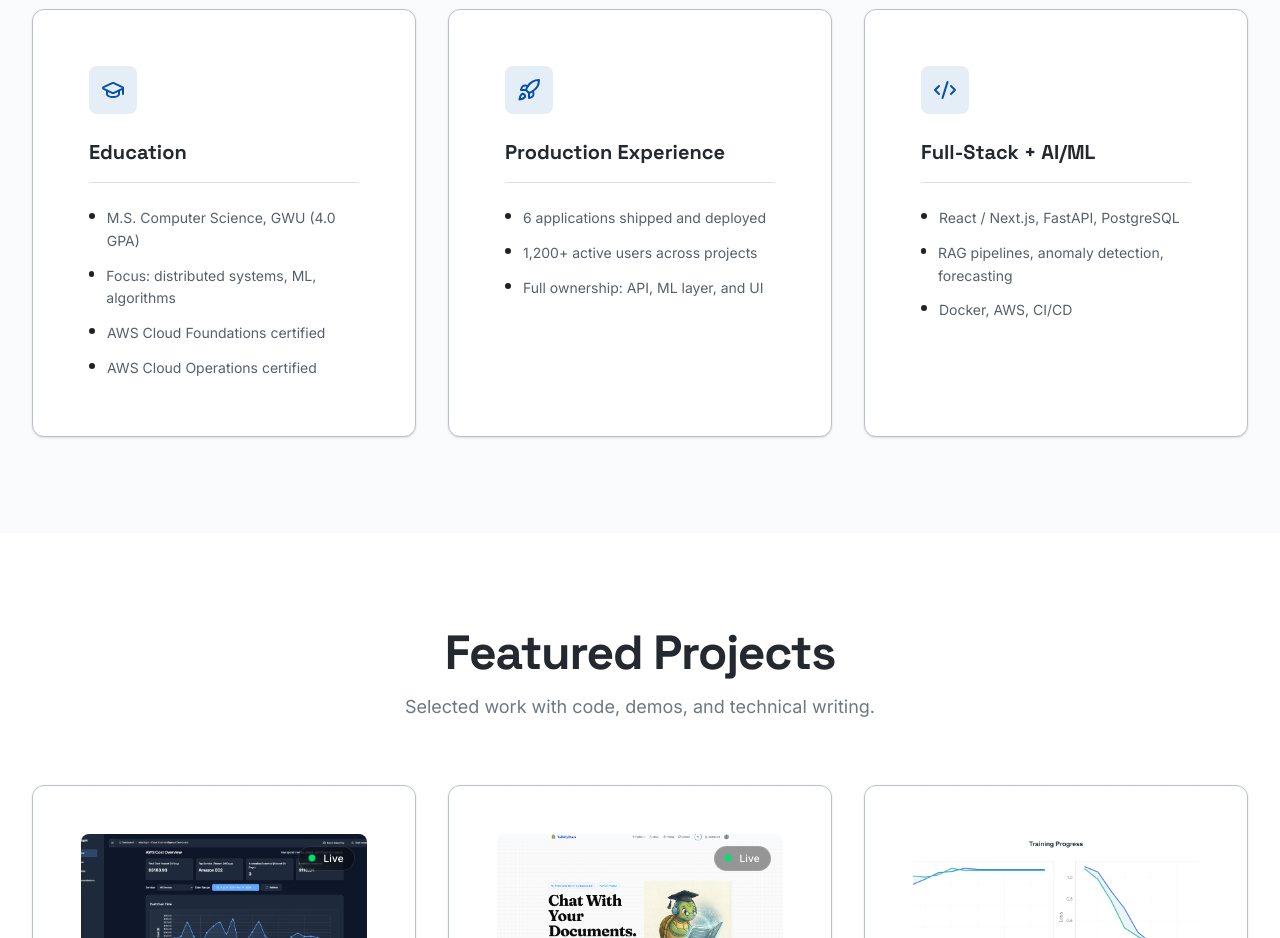
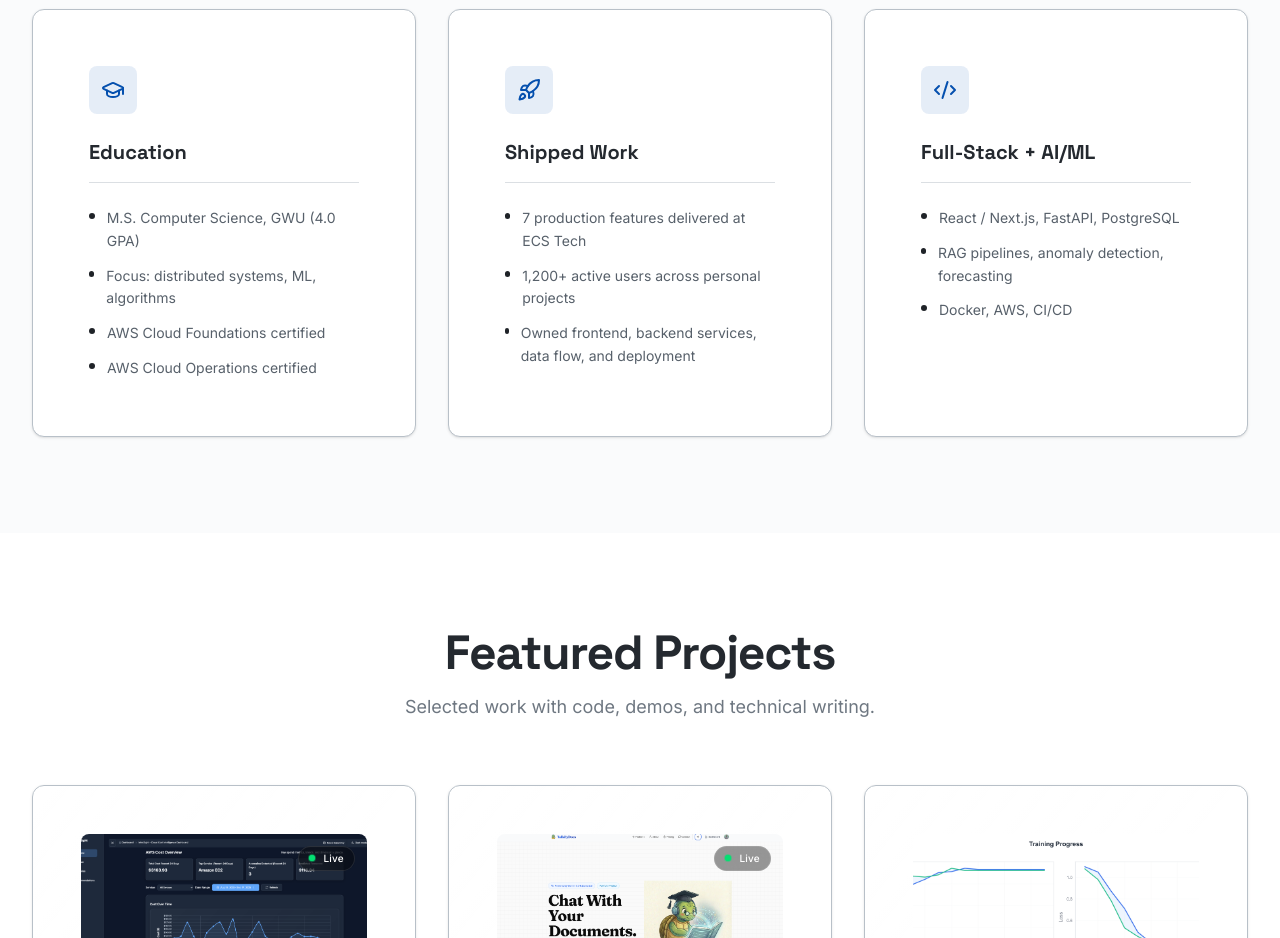
Before and after one commit to aabhiyann/portfolio-abhiyan, a React (Vite) app: page / in a window 1280 px wide. Shown: the part 1200-2138 px from the top of the page. Built offline with nearby package versions, Linux system fonts and the light colour scheme.

Commit message:
content: rewrite homepage shipped work card with concrete proof

```diff
--- a/src/components/WhyHireMe.tsx
+++ b/src/components/WhyHireMe.tsx
@@ -17,11 +17,11 @@ const WhyHireMe: React.FC = () => {
     },
     {
       icon: Rocket,
-      title: "Production Experience",
+      title: "Shipped Work",
       items: [
-        "6 applications shipped and deployed",
-        "1,200+ active users across projects",
-        "Full ownership: API, ML layer, and UI",
+        "7 production features delivered at ECS Tech",
+        "1,200+ active users across personal projects",
+        "Owned frontend, backend services, data flow, and deployment",
       ],
     },
     {
```
